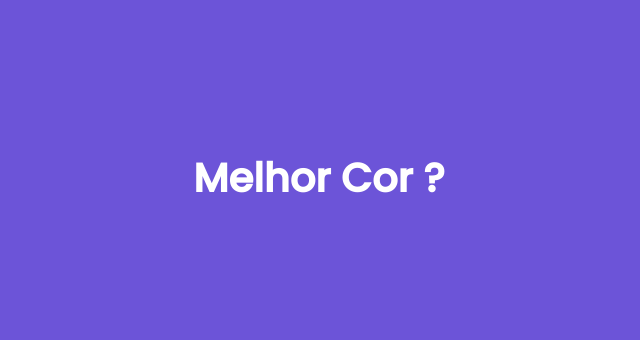
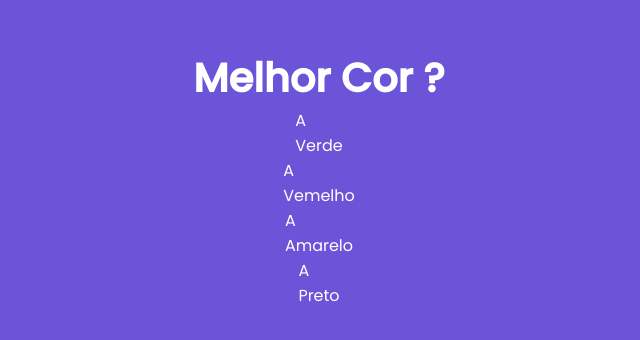
Before and after one commit to leonardocintra/show-de-perguntas, a Next.js app: page / in a window 1280 px wide. Shown: the part 222-562 px from the top of the page, without its empty margins (321-961 px from the left). Built offline with nearby package versions, Linux system fonts and the light colour scheme.

Commit message:
primeira parte componente resposta

```diff
--- a/components/Questao.tsx
+++ b/components/Questao.tsx
@@ -1,6 +1,7 @@
 import styles from '../styles/Questao.module.css'
 import QuestaoModel from "../model/questao";
 import Enunciado from './Enunciado';
+import Resposta from './Resposta';
 
 interface QuestaoProps {
     valor: QuestaoModel
@@ -9,9 +10,21 @@
 export default function Questao(props: QuestaoProps) {
     const questao = props.valor
 
+    function renderizarRespostas() {
+        return questao.respostas.map((resposta, i) => {
+            return <Resposta
+                valor={resposta}
+                indice={i}
+                letra="A"
+                corLetra="#F2C866"
+            />
+        })
+    }
+
     return (
         <div className={styles.questao}>
             <Enunciado texto={questao.enunciado} />
+            {renderizarRespostas()}
         </div>
     )
 
--- /dev/null
+++ b/components/Resposta.tsx
@@ -0,0 +1,33 @@
+import styles from '../styles/Resposta.module.css'
+import RespostaModel from "../model/resposta"
+
+interface RespostaProps {
+    valor: RespostaModel
+    indice: number
+    letra: string
+    corLetra: string
+}
+
+export default function Resposta(props: RespostaProps) {
+
+    const resposta = props.valor
+
+    return (
+        <div className={styles.resposta}>
+            <div className={styles.conteudoResposta}>
+                <div className={styles.frente}>
+                    <div className={styles.letra}>
+                        {props.letra}
+                    </div>
+                    <div className={styles.valor}>
+                        {resposta.valor}
+                    </div>
+                </div>
+                <div className={styles.verso}>
+
+                </div>
+
+            </div>
+        </div>
+    )
+}
--- /dev/null
+++ b/styles/Resposta.module.css
@@ -0,0 +1,3 @@
+.resposta {
+    display: flex;
+}
```
